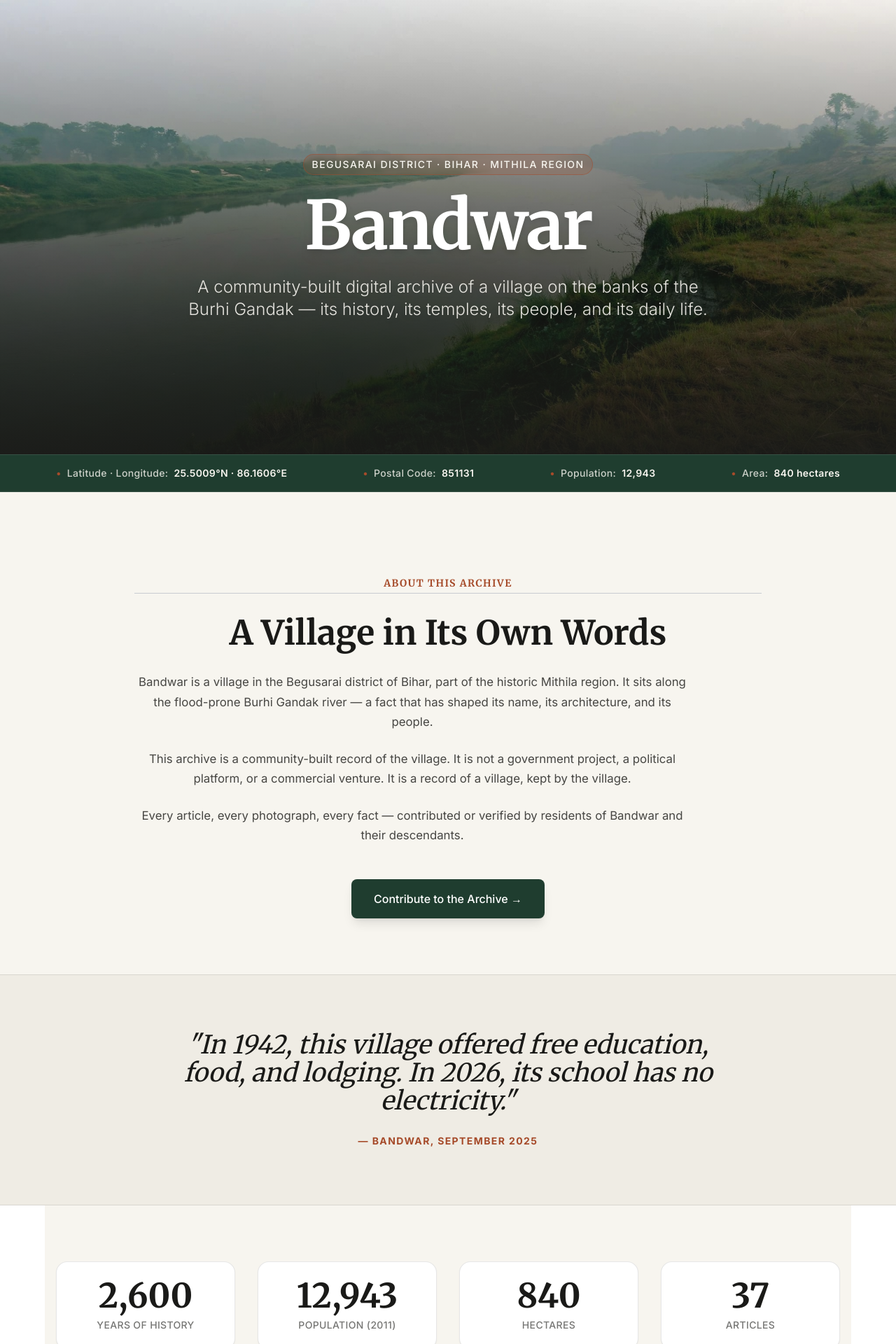
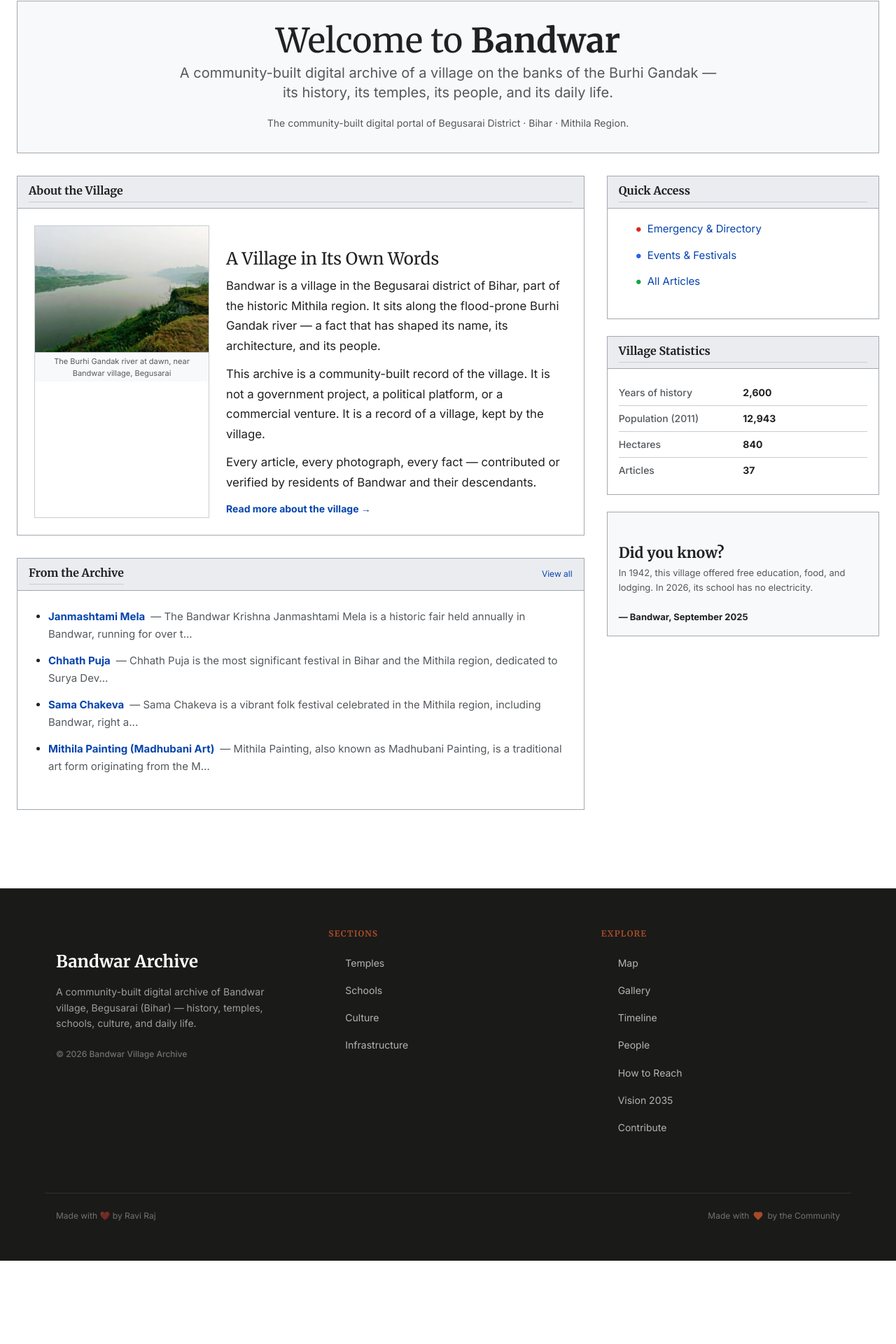
Before and after one commit to ravirajhere/Bandwar, a Next.js app: page / in a window 1280 px wide. Shown: the part 96-2016 px from the top of the page at 70% size. After the commit the page ends 1897 px from the top, so only its background shows below. Built offline with nearby package versions, Linux system fonts and the light colour scheme.

Commit message:
Update page.tsx

```diff
--- a/src/app/page.tsx
+++ b/src/app/page.tsx
@@ -3,7 +3,6 @@ import Link from "next/link";
 import { getMasterData, getAllArticles } from "@/lib/data";
 import { ArticleCard } from "@/components/article/ArticleCard";
 
-// 1. TypeScript Expert: Strict Types
 interface MetaItem { label: string; value: string; }
 interface StatItem { label: string; value: string; }
 
@@ -11,136 +10,166 @@ export default function Home() {
   const config = getMasterData();
   const home = config.home;
   const allArticles = getAllArticles();
-  const latestArticles = allArticles.slice(0, 3);
+  // Get top 4 articles for the grid
+  const latestArticles = allArticles.slice(0, 4);
 
   if (!home) return null;
 
   return (
-    <div className="flex flex-col">
-      {/* 1. HERO SECTION */}
-      <section className="relative w-full h-[85svh] min-h-[600px] flex items-center justify-center">
-        <div className="absolute inset-0 z-0">
+    <div className="max-w-[1400px] mx-auto px-4 md:px-6 py-8">
+
+      {/* 🌐 WIKIPEDIA STYLE HEADER / WELCOME BANNER */}
+      <div className="border border-wiki-border bg-wiki-bg-alt p-6 md:p-8 text-center mb-8">
+        <h1 className="font-serif text-3xl md:text-5xl text-wiki-text mb-2">
+          Welcome to <span className="font-bold">{home.hero.title}</span>
+        </h1>
+        <p className="text-wiki-text-muted text-lg md:text-xl max-w-3xl mx-auto">
+          {home.hero.tagline}
+        </p>
+        <div className="mt-4 text-sm text-wiki-text-muted">
+          The community-built digital portal of {home.hero.location}.
+        </div>
+      </div>
+
+      {/* 🌐 MAIN GRID LAYOUT */}
+      <div className="grid grid-cols-1 md:grid-cols-12 gap-6 md:gap-8">
+
+        {/* 🟢 LEFT COLUMN (Main Content: About & Articles) - Spans 8 cols on desktop */}
+        <div className="md:col-span-8 space-y-8">
+
+          {/* 1. About Section (Wikipedia "From today's featured article" style) */}
+          <section className="border border-wiki-border bg-wiki-bg p-0">
+            <div className="bg-[#eaecf0] border-b border-wiki-border px-4 py-2">
+              <h2 className="font-bold text-wiki-text m-0 text-base">
+                About the Village
+              </h2>
+            </div>
+            <div className="p-4 md:p-6 flex flex-col md:flex-row gap-6">
+              {home.hero.image && (
+                <div className="w-full md:w-[250px] shrink-0 border border-wiki-border-light">
+                  <div className="relative w-full h-[180px]">
                     <Image
                       src={home.hero.image.startsWith("/") ? home.hero.image : `/${home.hero.image}`}
                       alt={home.hero.alt}
                       fill
-            sizes="100vw" // 👈 Performance: Mobile par fast load hoga
+                      sizes="(max-width: 768px) 100vw, 250px"
                       className="object-cover"
                       priority
                     />
-          <div className="absolute inset-0 bg-gradient-to-t from-primary/95 via-primary/50 to-transparent" />
                   </div>
-
-        <div className="relative z-10 text-center px-4 max-w-4xl mx-auto mt-16 md:mt-20">
-          <span className="inline-block py-1 px-3 rounded-full bg-warn/20 border border-warn/50 text-paper text-sm font-medium tracking-widest uppercase mb-6 backdrop-blur-sm">
-            {home.hero.location}
-          </span>
-          <h1 className="font-serif text-5xl md:text-7xl lg:text-8xl font-bold text-white mb-6 tracking-tight drop-shadow-lg">
-            {home.hero.title}
-          </h1>
-          <p className="text-lg md:text-2xl text-paper/90 leading-relaxed font-light max-w-3xl mx-auto drop-shadow-md">
-            {home.hero.tagline}
-          </p>
+                  <div className="p-1 text-[11px] text-wiki-text-muted text-center bg-wiki-bg-alt border-t border-wiki-border-light">
+                    {home.hero.alt}
                   </div>
-      </section>
-
-      {/* 2. META STRIP */}
-      <section className="bg-accent text-paper py-4 border-y border-white/10">
-        <div className="max-w-6xl mx-auto px-4 flex flex-wrap justify-center md:justify-between gap-4 text-sm font-medium tracking-wide">
-          {home.meta.map((item: MetaItem, idx: number) => (
-            <div key={idx} className="flex items-center gap-2">
-              <span className="text-warn">•</span>
-              <span className="opacity-80">{item.label}:</span>
-              <span className="font-semibold">{item.value}</span>
                 </div>
+              )}
+              <div className="text-wiki-text text-[15px] leading-relaxed">
+                <h3 className="font-serif text-2xl mb-2">{home.about.title}</h3>
+                {home.about.paragraphs.map((p: string, idx: number) => (
+                  <p key={idx} className="mb-3">{p}</p>
                 ))}
-        </div>
-      </section>
-
-      {/* 3. ABOUT SECTION */}
-      <section className="py-20 px-4 bg-paper">
-        <div className="max-w-4xl mx-auto text-center">
-          <h2 className="text-warn font-bold tracking-widest uppercase text-sm mb-4">
-            {home.about.eyebrow}
-          </h2>
-          <h3 className="font-serif text-3xl md:text-5xl font-bold text-primary mb-8">
-            {home.about.title}
-          </h3>
-          <div className="space-y-6 text-lg text-primary/80 leading-relaxed text-left md:text-center">
-            {home.about.paragraphs.map((p: string, idx: number) => (
-              <p key={idx}>{p}</p>
-            ))}
-          </div>
-
-          <div className="mt-12">
                 <Link
                   href={home.cta.href}
-              className="inline-flex items-center justify-center px-8 py-4 bg-accent text-white font-medium rounded-lg hover:bg-primary transition-colors shadow-lg"
+                  className="text-wiki-link hover:underline font-bold text-sm"
                 >
-              {home.cta.label} →
+                  Read more about the village →
                 </Link>
               </div>
             </div>
           </section>
 
-      {/* 4. PULLQUOTE */}
-      <section className="py-20 bg-surface border-y border-primary/10 px-4 text-center">
-        <div className="max-w-3xl mx-auto">
-          <blockquote className="font-serif text-2xl md:text-4xl leading-snug text-primary italic mb-6">
-            "{home.pullquote.text}"
-          </blockquote>
-          <cite className="text-sm font-bold tracking-widest uppercase text-warn not-italic">
-            — {home.pullquote.cite}
-          </cite>
+          {/* 2. Latest Articles (Wikipedia "In the news" style) */}
+          <section className="border border-wiki-border bg-wiki-bg p-0">
+            <div className="bg-[#eaecf0] border-b border-wiki-border px-4 py-2 flex justify-between items-center">
+              <h2 className="font-bold text-wiki-text m-0 text-base">
+                From the Archive
+              </h2>
+              <Link href="/section" className="text-wiki-link text-xs hover:underline">
+                View all
+              </Link>
+            </div>
+            <div className="p-4 md:p-6">
+              {/* Using bullet points like Wiki's "In the news" */}
+              <ul className="list-disc pl-5 space-y-3 text-[15px] text-wiki-text">
+                {latestArticles.map((article) => (
+                  <li key={article.id}>
+                    <Link href={`/article/${article.id}`} className="text-wiki-link hover:underline font-bold">
+                      {article.title}
+                    </Link>
+                    <span className="text-wiki-text-muted ml-2">
+                      — {article.summary.slice(0, 100)}...
+                    </span>
+                  </li>
+                ))}
+              </ul>
             </div>
           </section>
 
-      {/* 5. STATS */}
-      <section className="py-20 px-4 max-w-6xl mx-auto w-full bg-paper">
-        <div className="grid grid-cols-2 md:grid-cols-4 gap-6 md:gap-8 text-center">
-          {home.stats.map((stat: StatItem, idx: number) => (
-            <div key={idx} className="p-6 border border-primary/10 rounded-2xl bg-white shadow-sm hover:shadow-md transition-shadow">
-              <div className="font-serif text-4xl md:text-5xl font-bold text-primary mb-2">
-                {stat.value === "{{articleCount}}" ? allArticles.length : stat.value}
         </div>
-              <div className="text-sm font-medium tracking-wide text-primary/60 uppercase">
-                {stat.label}
+
+        {/* 🟡 RIGHT COLUMN (Sidebar: Quick Access, Stats) - Spans 4 cols */}
+        <div className="md:col-span-4 space-y-6">
+
+          {/* 3. Quick Access (Village Living Needs) */}
+          <section className="border border-wiki-border bg-wiki-bg p-0">
+            <div className="bg-[#eaecf0] border-b border-wiki-border px-4 py-2">
+              <h2 className="font-bold text-wiki-text m-0 text-base">
+                Quick Access
+              </h2>
             </div>
-            </div>
-          ))}
+            <div className="p-4">
+              <ul className="space-y-3 text-[15px]">
+                <li>
+                  <Link href="/directory" className="text-wiki-link hover:underline flex items-center gap-2">
+                    <span className="text-red-600 font-bold">●</span> Emergency & Directory
+                  </Link>
+                </li>
+                <li>
+                  <Link href="/events" className="text-wiki-link hover:underline flex items-center gap-2">
+                    <span className="text-blue-600 font-bold">●</span> Events & Festivals
+                  </Link>
+                </li>
+                <li>
+                  <Link href="/section" className="text-wiki-link hover:underline flex items-center gap-2">
+                    <span className="text-green-600 font-bold">●</span> All Articles
+                  </Link>
+                </li>
+              </ul>
             </div>
           </section>
 
-      {/* 6. LATEST ARTICLES */}
-      <section className="py-20 px-4 bg-surface border-t border-primary/10">
-        <div className="max-w-6xl mx-auto">
-          <div className="flex items-end justify-between mb-10">
-            <div>
-              <h2 className="text-warn font-bold tracking-widest uppercase text-sm mb-2">
-                From the Archive
+          {/* 4. Stats (Wikipedia "About" data sheet style) */}
+          <section className="border border-wiki-border bg-wiki-bg p-0">
+            <div className="bg-[#eaecf0] border-b border-wiki-border px-4 py-2">
+              <h2 className="font-bold text-wiki-text m-0 text-base">
+                Village Statistics
               </h2>
-              <h3 className="font-serif text-3xl md:text-4xl font-bold text-primary">
-                Latest Articles
-              </h3>
             </div>
-            <Link href="/section" className="hidden md:inline-flex text-accent font-bold hover:text-warn transition-colors items-center gap-1">
-              View all articles →
-            </Link>
+            <div className="p-4">
+              <dl className="text-sm m-0">
+                {home.stats.map((stat: StatItem, idx: number) => (
+                  <div key={idx} className="flex border-b border-wiki-border-light last:border-0 py-2">
+                    <dt className="w-1/2 text-wiki-text-muted font-medium">{stat.label}</dt>
+                    <dd className="w-1/2 text-wiki-text font-bold">
+                      {stat.value === "{{articleCount}}" ? allArticles.length : stat.value}
+                    </dd>
                   </div>
+                ))}
+              </dl>
+            </div>
+          </section>
 
-          <div className="grid grid-cols-1 md:grid-cols-2 lg:grid-cols-3 gap-6">
-            {latestArticles.map((article) => (
-              <ArticleCard key={article.id} article={article} />
-            ))}
-          </div>
+          {/* 5. Meta Information */}
+          <section className="border border-wiki-border bg-wiki-bg-alt p-4 text-sm text-wiki-text-muted">
+            <h3 className="font-bold text-wiki-text mb-2">Did you know?</h3>
+            <p className="m-0 text-[13px] leading-relaxed">
+              {home.pullquote.text}
+              <br/><br/>
+              <span className="font-bold text-wiki-text">— {home.pullquote.cite}</span>
+            </p>
+          </section>
 
-          <div className="mt-8 text-center md:hidden">
-            <Link href="/section" className="inline-flex px-6 py-3 bg-accent text-white font-medium rounded-lg hover:bg-primary transition-colors">
-              View all articles
-            </Link>
         </div>
       </div>
-      </section>
     </div>
   );
 }
```
Lines whose indentation alone changed are shown as unchanged.
